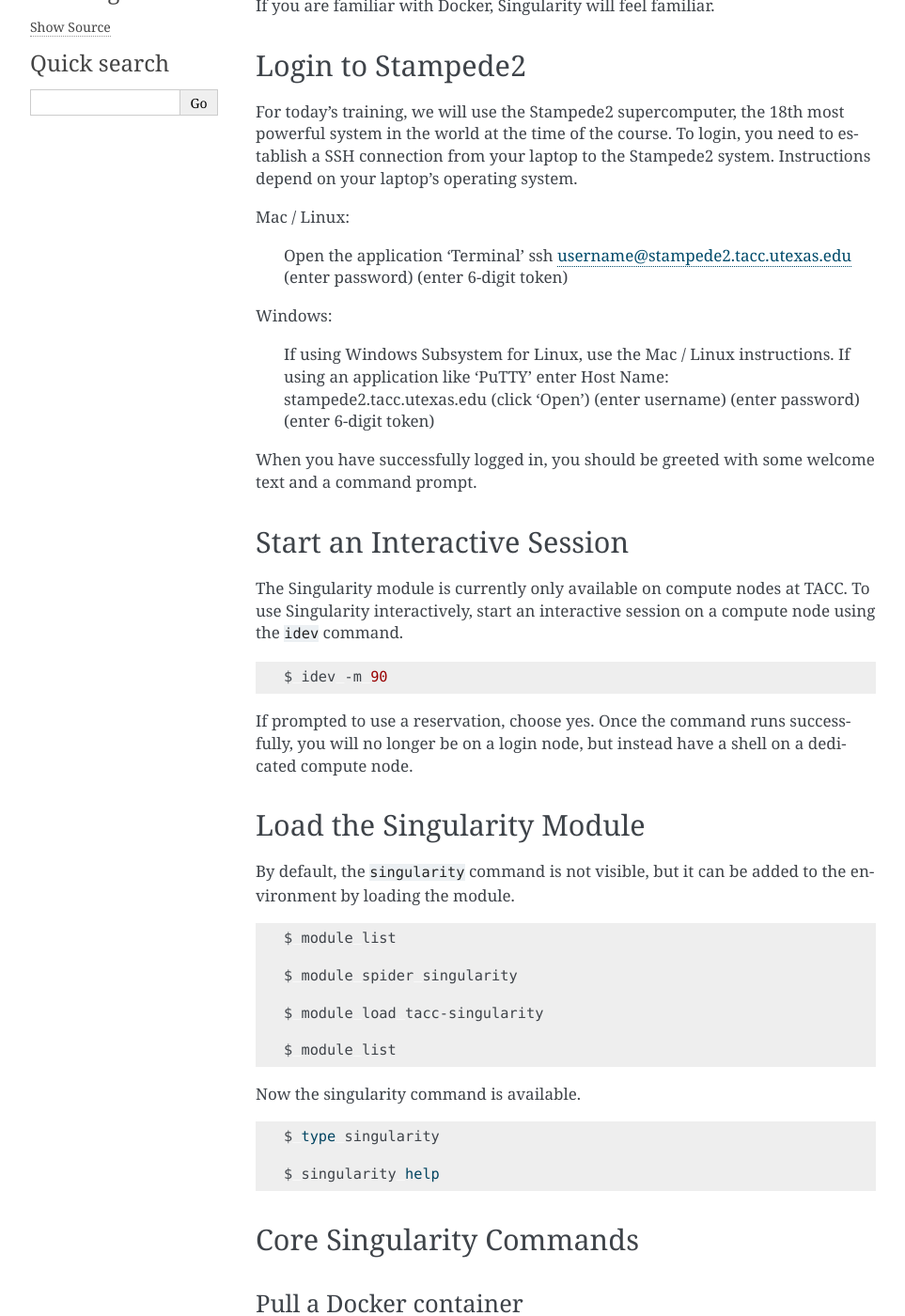
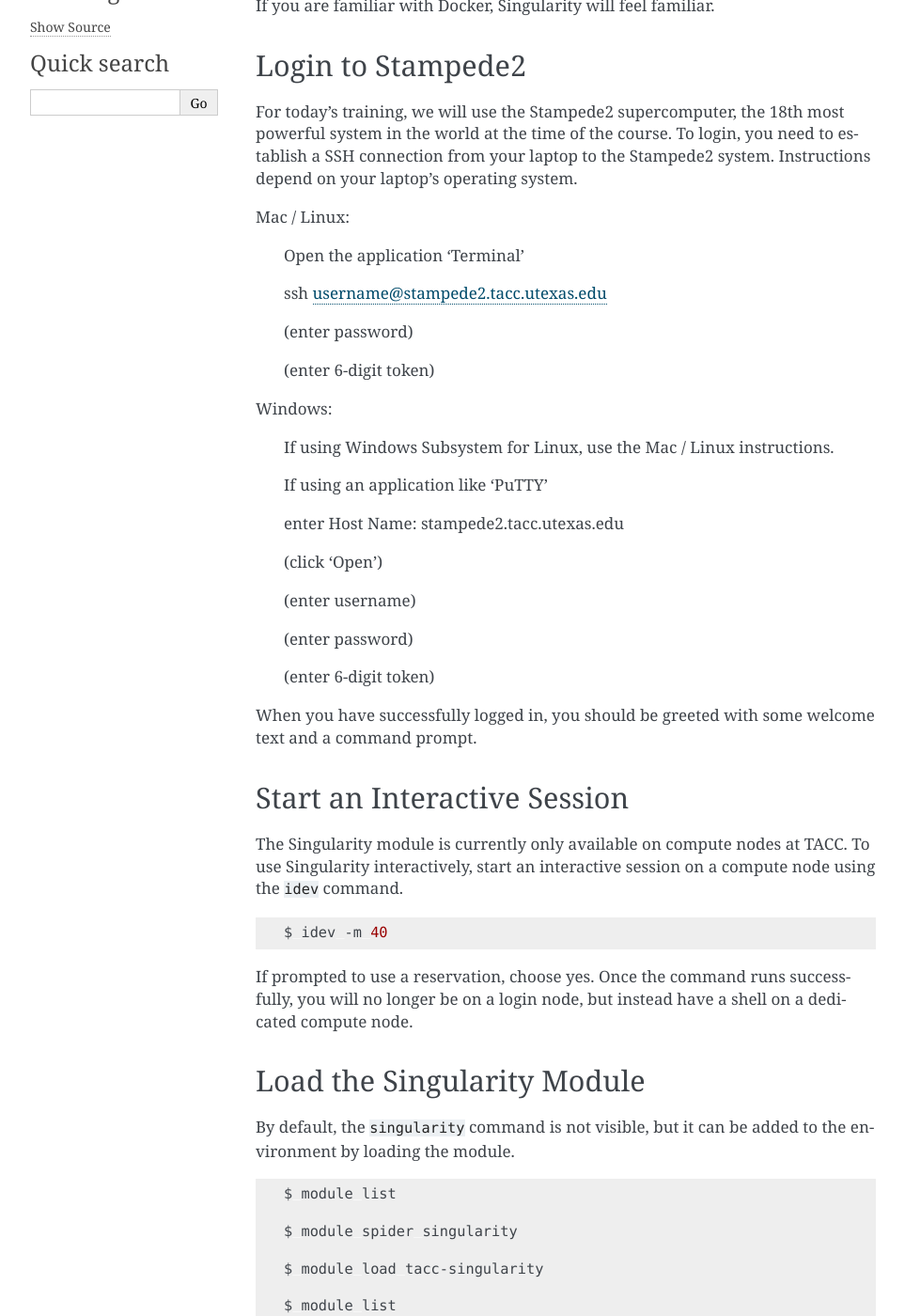
Before and after one commit to TACC/containers_at_tacc, a Sphinx documentation site: the page built from docs/singularity/01.singularity_basics.rst, in a window 1280 px wide and 1400 px high, scrolled down 485 px. Shown: the whole window at 94% size, without its empty margins (148-1111 px from the left). Built offline with Sphinx 7.4.7, drawn with Linux system fonts in a browser that asks for light colours; some of the changed text lies outside the part shown.

Commit message:
formatting tweaks; add exit command

```diff
--- a/docs/singularity/01.singularity_basics.rst
+++ b/docs/singularity/01.singularity_basics.rst
@@ -20,20 +20,30 @@
 Mac / Linux:
 
   Open the application 'Terminal'
+
   ssh username@stampede2.tacc.utexas.edu
+
   (enter password)
+
   (enter 6-digit token)
 
 
 Windows:
 
   If using Windows Subsystem for Linux, use the Mac / Linux instructions.
+
   If using an application like 'PuTTY'
+
   enter Host Name: stampede2.tacc.utexas.edu
+
   (click 'Open')
+
   (enter username)
+
   (enter password)
+
   (enter 6-digit token)
+
 
 When you have successfully logged in, you should be greeted with some welcome text and a command prompt.
 
@@ -45,7 +55,7 @@
 
 .. code-block:: bash
 
-	$ idev -m 90
+	$ idev -m 40
 
 If prompted to use a reservation, choose yes.  Once the command runs successfully, you will no longer be on a login node, but instead have a shell on a dedicated compute node.
 
@@ -166,3 +178,9 @@
 .. Note::
 
 	``exec`` also works with the library://, docker://, and shub:// URIs. This creates an ephemeral container that executes a command and disappears.
+
+Once you are finished with your interactive session, you can end it and return to the login node with the exit command:
+
+.. code-block:: bash
+
+	$ exit
```
Also changed, not shown: other parts of docs/singularity/01.singularity_basics.rst (+2 -0 lines).
